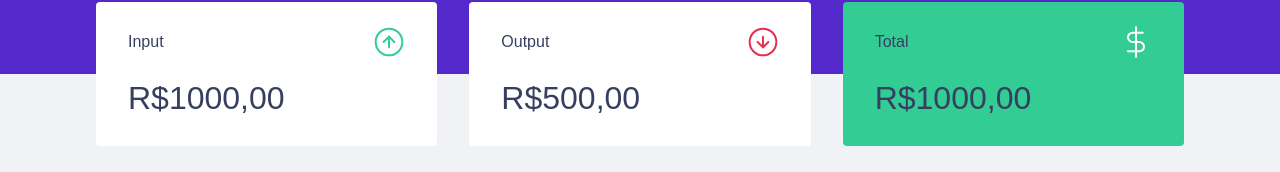
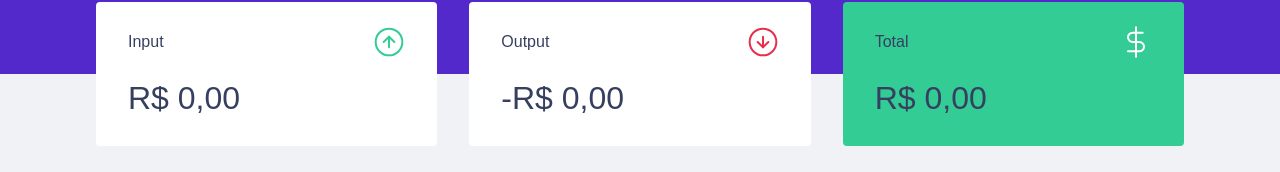
Before and after one commit to tmz81/dtmoney, a React (Vite) app: page / in a window 1280 px wide. Shown: the part 166-338 px from the top of the page. Built offline with nearby package versions, Linux system fonts and the light colour scheme; no server answers; what miragejs would draw is missing.

Commit message:
calculator summary

```diff
--- a/src/components/Summary/index.tsx
+++ b/src/components/Summary/index.tsx
@@ -8,7 +8,29 @@
 export function Summary() {
   const {transactions} = useContext(TransactionsContext);
 
-  console.log(transactions);
+  // const totalDeposits = transactions.reduce((acc, transaction) => {
+  //   if(transaction.type === 'deposit') {
+  //     return acc + transaction.amount;
+  //   }
+
+  //   return acc
+  // }, 0)
+
+  const summary = transactions.reduce((acc, transaction) => {
+    if(transaction.type === 'deposit') {
+      acc.deposits += transaction.amount;
+      acc.total += transaction.amount;
+    } else {
+      acc.withdraws += transaction.amount;
+      acc.total -= transaction.amount;
+    }
+
+    return acc
+  }, {
+    deposits: 0,
+    withdraws: 0,
+    total: 0,
+  })
 
   return (
     <Container>
@@ -17,21 +39,32 @@
           <p>Input</p>
           <img src={iconInput} alt="Input" />
         </header>
-        <strong>R$1000,00</strong>
+        <strong>{new Intl.NumberFormat('pt-BR', {
+            style: 'currency',
+            currency: 'BRL'
+          }).format(summary.deposits)}</strong>
       </div>
       <div>
         <header>
           <p>Output</p>
           <img src={iconOutput} alt="Output" />
         </header>
-        <strong>R$500,00</strong>
+        <strong>-{new Intl.NumberFormat('pt-BR', {
+            style: 'currency',
+            currency: 'BRL'
+          }).format(summary.withdraws)}</strong>
       </div>
       <div className="highlight-background">
         <header>
           <p>Total</p>
           <img src={iconTotal} alt="Total" />
         </header>
-        <strong>R$1000,00</strong>
+        <strong>
+        {new Intl.NumberFormat('pt-BR', {
+            style: 'currency',
+            currency: 'BRL'
+          }).format(summary.total)}
+        </strong>
       </div>
     </Container>
   )
```
